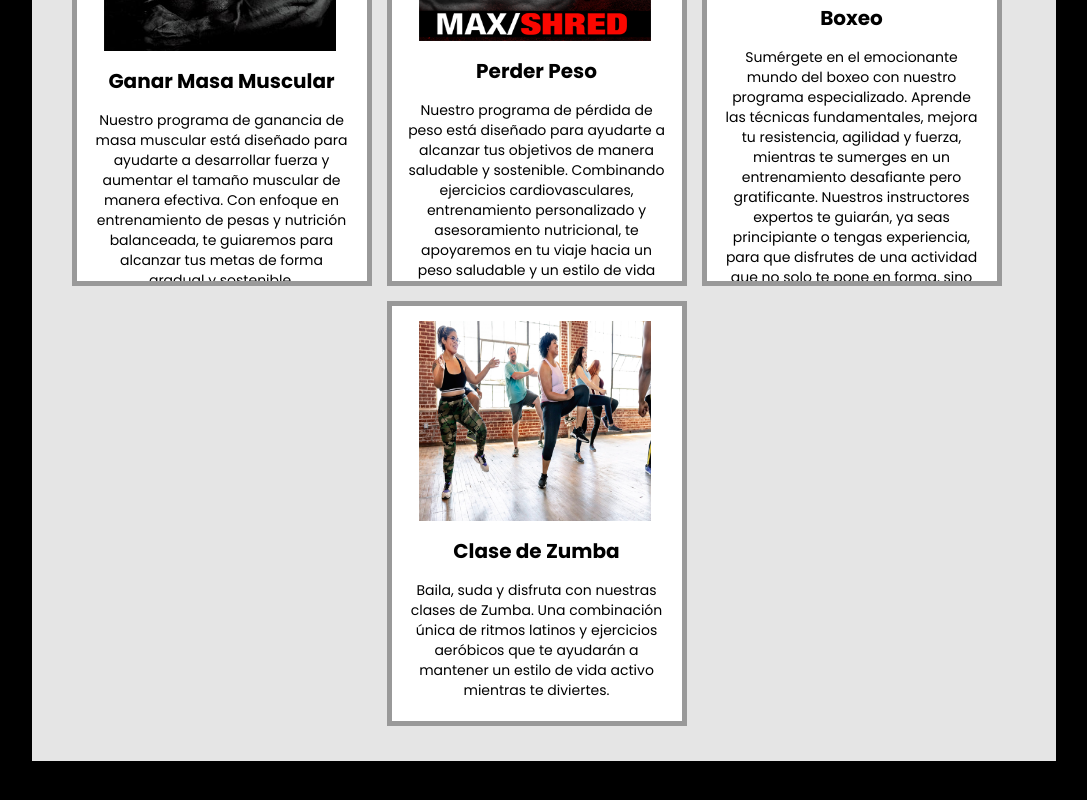
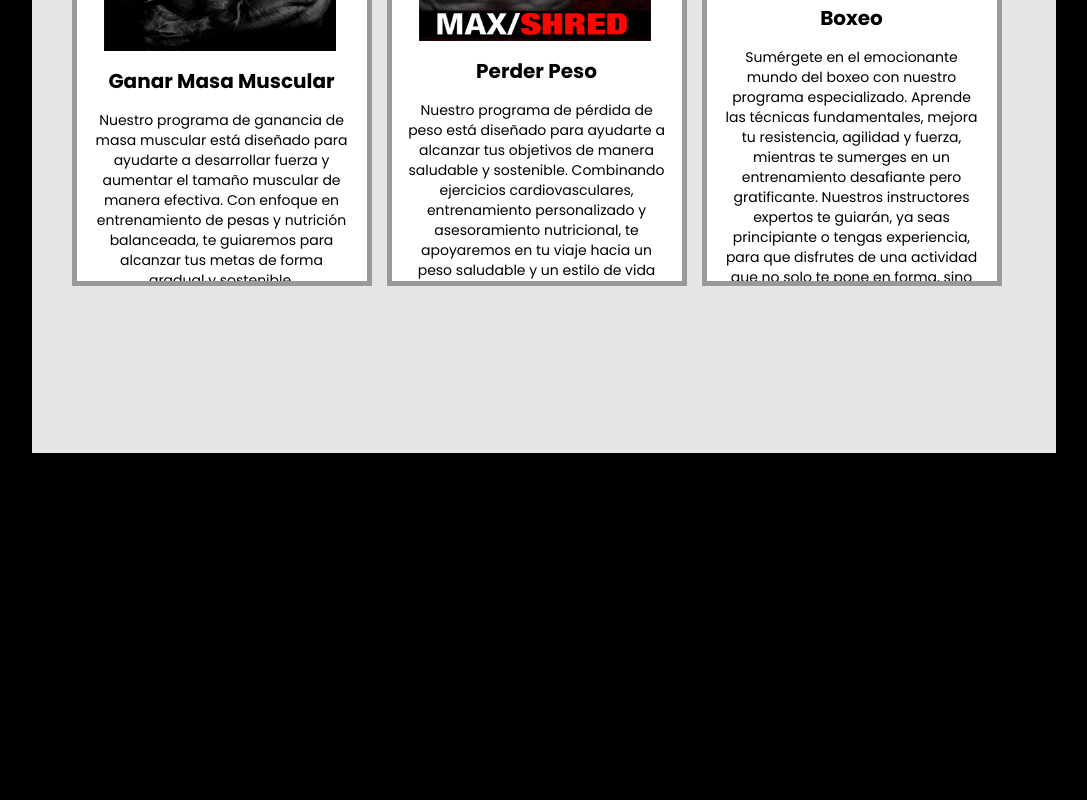
Before and after one commit to FenixxG/belixGYM, a React (Vite) app: page /que-ofrecemos/programas in a window 1280 px wide. Shown: the part 376-1176 px from the top of the page, without its empty margins (96-1183 px from the left). Built offline with nearby package versions, Linux system fonts and the light colour scheme.

Commit message:
Cambio de color de fuente en mensualidades y blog, programas terminados

```diff
--- a/src/components/Card/Card.jsx
+++ b/src/components/Card/Card.jsx
@@ -1,4 +1,5 @@
 import './card.css';
+
 export const Card = (
     {
         nombre,
--- a/src/components/Card/card.css
+++ b/src/components/Card/card.css
@@ -1,5 +1,5 @@
 .card {
-    @apply bg-white border-[5px] border-[#999999] h-[400px] mr-4 mb-4 w-[300px] flex flex-col items-center justify-center font-['Poppins'] overflow-hidden;
+    @apply bg-white border-[5px] border-[#999999] h-[425px] mr-4 mb-4 w-[300px] flex flex-col items-center justify-center font-['Poppins'] overflow-hidden;
 }
 
 .card-body p {
--- a/src/components/Productos/cardproducto.css
+++ b/src/components/Productos/cardproducto.css
@@ -1,17 +1,5 @@
 .card {
-  /* @apply border-gray-300 shadow-sm m-4;*/
-  background-color: #FFFFFF;
-  border: 5px solid #999999;
-  height: 425px;
-  margin-right: 15px;
-  margin-bottom: 15px;
-  width: 300px;
-  display: flex;
-  flex-direction: column;
-  align-items: center;
-  justify-content: center;
-  font-family: 'Poppins', sans-serif;
-  overflow: hidden;
+  @apply bg-[#FFFFFF] border-[5px] border-[#999999] mr-[15px] mb-[15px] w-[300px] flex flex-col items-center justify-center font-['Poppins'] overflow-hidden;
 }
 
 .card img {
--- a/src/data/programas.json
+++ b/src/data/programas.json
@@ -16,11 +16,5 @@
         "nombre": "Boxeo",
         "descripcion": "Sumérgete en el emocionante mundo del boxeo con nuestro programa especializado. Aprende las técnicas fundamentales, mejora tu resistencia, agilidad y fuerza, mientras te sumerges en un entrenamiento desafiante pero gratificante. Nuestros instructores expertos te guiarán, ya seas principiante o tengas experiencia, para que disfrutes de una actividad que no solo te pone en forma, sino que también te enseña disciplina y autoconfianza.",
         "imagen": "../../src/assets/boxeo.jpg"
-    },
-    {
-        "id": "4",
-        "nombre": "Clase de Zumba",
-        "descripcion": "Baila, suda y disfruta con nuestras clases de Zumba. Una combinación única de ritmos latinos y ejercicios aeróbicos que te ayudarán a mantener un estilo de vida activo mientras te diviertes.",
-        "imagen": "../../src/assets/zumba.jpg"
     }
 ]
--- a/src/pages/Blog.jsx
+++ b/src/pages/Blog.jsx
@@ -8,12 +8,12 @@ export const Blog = () => {
   return (
     <Page>
       <section className="centered-title">
-        <h2 className="m-4 p-4 title-styling">Blog</h2>
+        <h2 className="m-4 p-4 title-styling uppercase">Blog</h2>
       </section>
       <section className="comentarios-section">
         <br />
         <div className="titulo">
-          <h2>Comentarios de Nuestros Clientes</h2>
+          <h2 className="uppercase text-[#637179]">Comentarios de Nuestros Clientes</h2>
         </div>
         <div class="separador-consumible" />
         <div className="comentarios-list">
--- a/src/pages/Mensualidades.jsx
+++ b/src/pages/Mensualidades.jsx
@@ -7,7 +7,7 @@ const Mensualidades = () => {
     <Page>
       <section className="text-center">
         <br />
-        <h2 className="blog-title">Mensualidades</h2>
+        <h2 className="blog-title uppercase text-[#000]">Mensualidades</h2>
         <br />
         <div class="separador-consumible" />
       </section>
```
